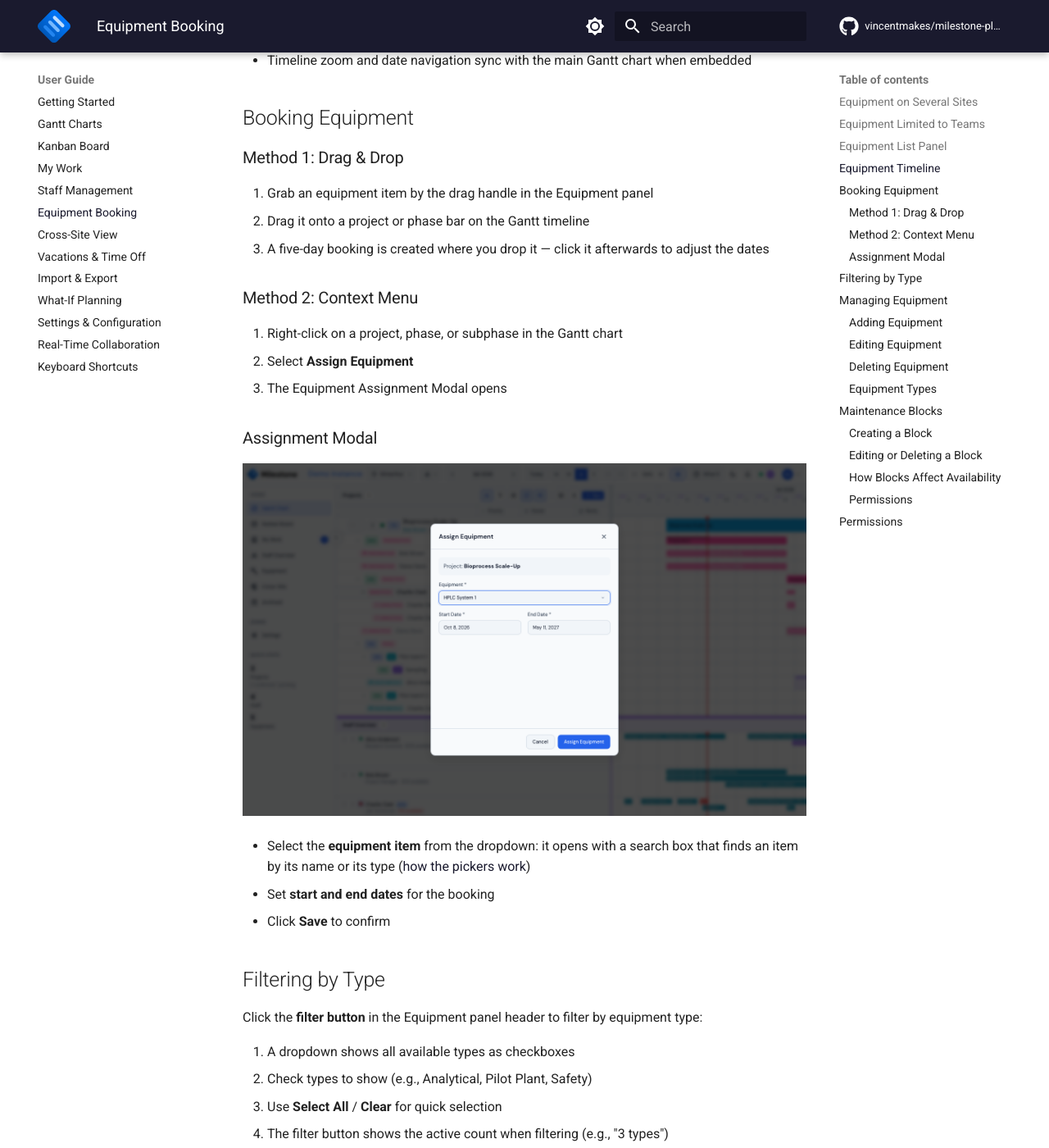
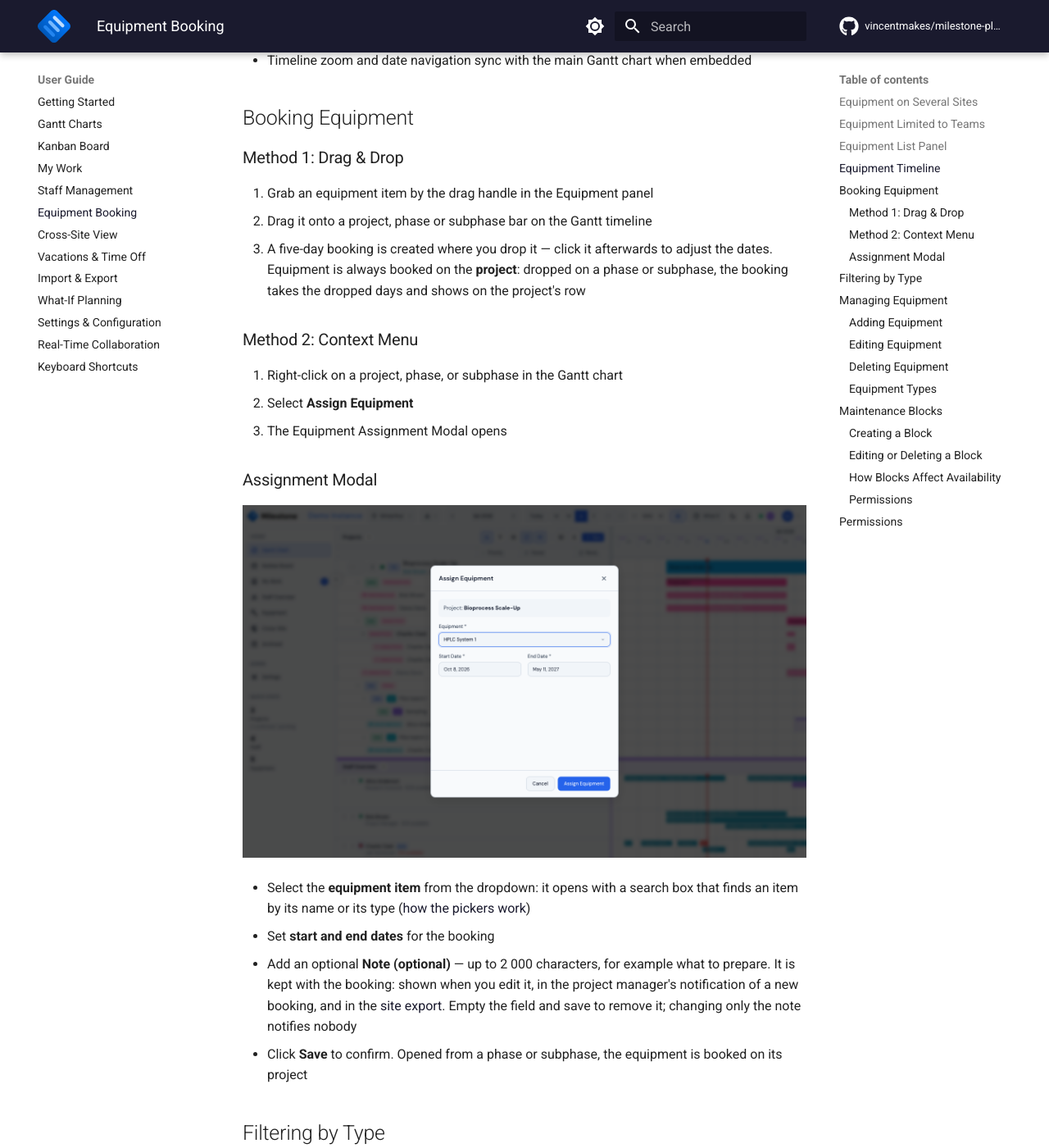
Before and after one commit to vincentmakes/milestone-planner, an MkDocs documentation site: the page built from docs/user-guide/equipment-booking.md, in a window 1280 px wide and 1400 px high, scrolled down 2078 px. Shown: the whole window at 82% size. Built offline with MkDocs 1.6.1 and Material for MkDocs 9.7.7, drawn with Linux system fonts in a browser that asks for light colours; comment, search, counter and statistics services are not loaded.

Commit message:
Document booking comments, request messages and equipment notes
User guides for the dialog's comment, the request message and the equipment
note, the 2.0.0 changelog lines (including the equipment booking fix), the
approval rule's request-note sentence in CLAUDE.md, the hook in the
frontend architecture page, and the learning.

Co-Authored-By: Claude Opus 5.5 <noreply@anthropic.com>

```diff
--- a/docs/user-guide/equipment-booking.md
+++ b/docs/user-guide/equipment-booking.md
@@ -48,8 +48,8 @@ The right side shows a horizontal timeline with booking bars:
 ### Method 1: Drag & Drop
 
 1. Grab an equipment item by the drag handle in the Equipment panel
-2. Drag it onto a project or phase bar on the Gantt timeline
-3. A five-day booking is created where you drop it — click it afterwards to adjust the dates
+2. Drag it onto a project, phase or subphase bar on the Gantt timeline
+3. A five-day booking is created where you drop it — click it afterwards to adjust the dates. Equipment is always booked on the **project**: dropped on a phase or subphase, the booking takes the dropped days and shows on the project's row
 
 ### Method 2: Context Menu
 
@@ -63,7 +63,8 @@ The right side shows a horizontal timeline with booking bars:
 
 - Select the **equipment item** from the dropdown: it opens with a search box that finds an item by its name or its type ([how the pickers work](gantt-charts.md#picking-a-person))
 - Set **start and end dates** for the booking
-- Click **Save** to confirm
+- Add an optional **Note (optional)** — up to 2 000 characters, for example what to prepare. It is kept with the booking: shown when you edit it, in the project manager's notification of a new booking, and in the [site export](import-export.md). Empty the field and save to remove it; changing only the note notifies nobody
+- Click **Save** to confirm. Opened from a phase or subphase, the equipment is booked on its project
 
 ## Filtering by Type
 
```
Also changed, not shown: .trail/learnings/2026-10-26-assignment-comments-claude.md (added, +45 -0 lines), CHANGELOG.md (+2 -0 lines), CLAUDE.md (+1 -1 lines), docs/developer-guide/frontend-architecture.md (+1 -0 lines), docs/user-guide/import-export.md (+1 -1 lines), docs/user-guide/my-work.md (+6 -2 lines), docs/user-guide/staff-management.md (+2 -0 lines).
